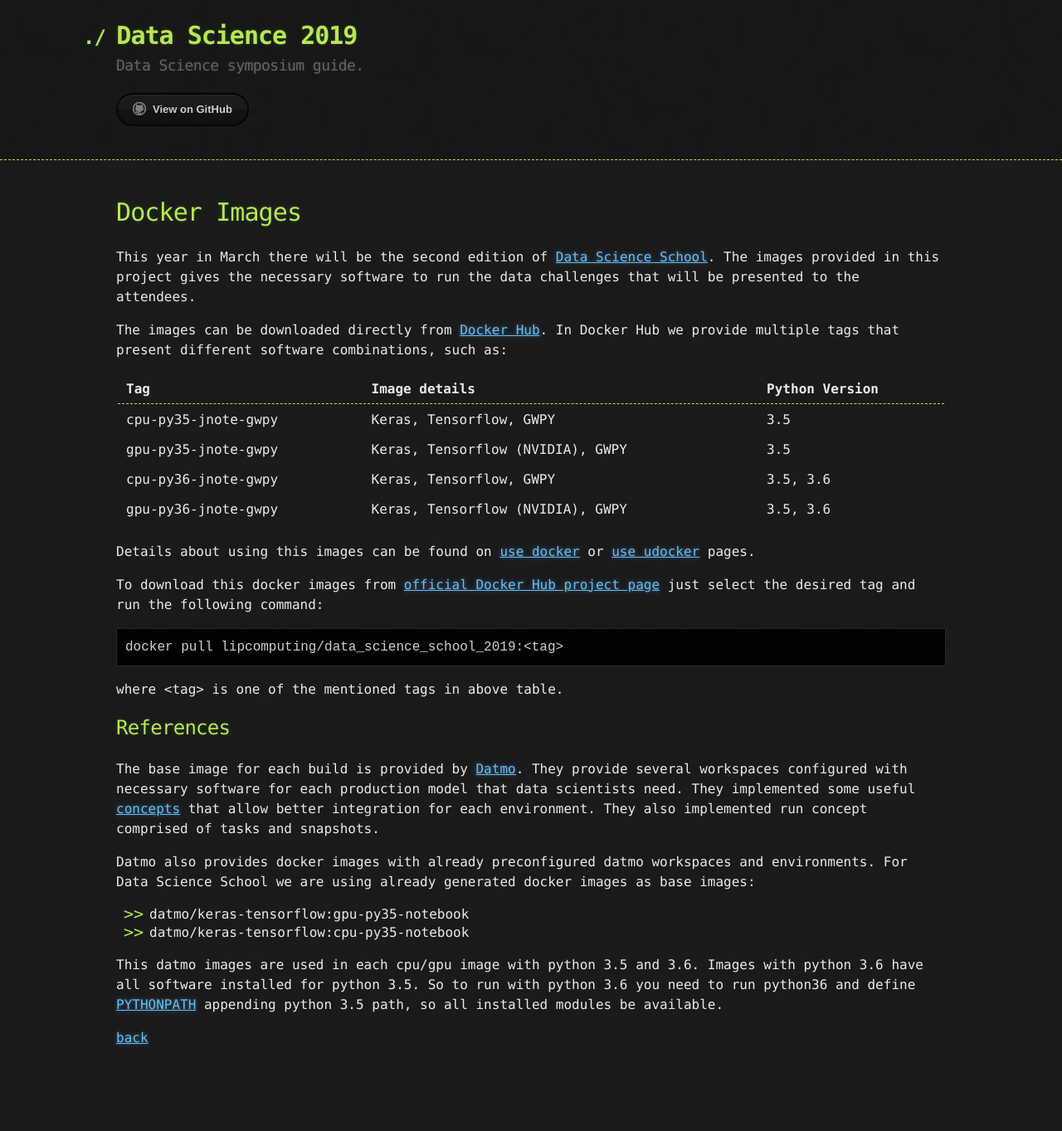
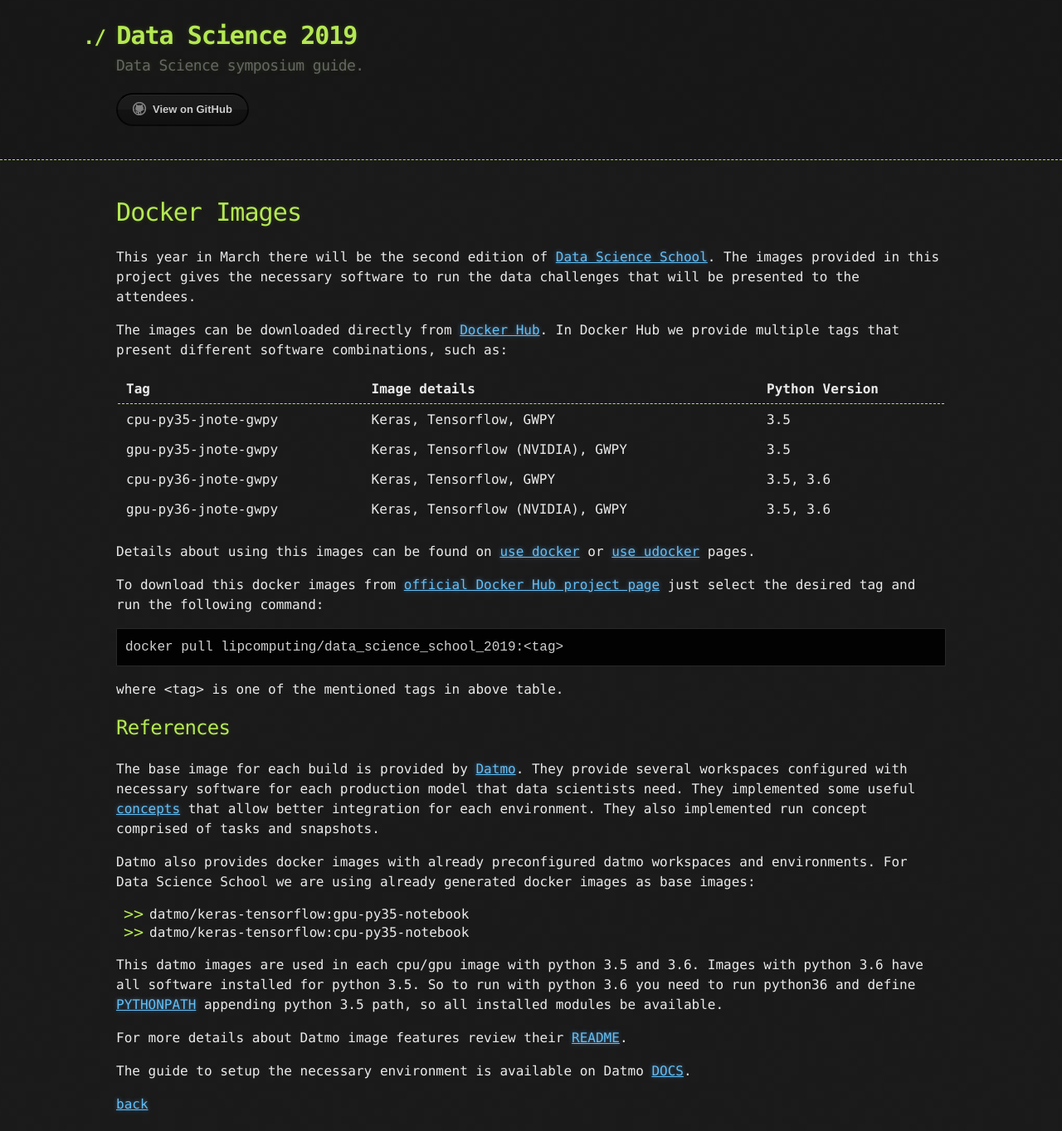
Before and after one commit to LIP-Computing/datascience2019, a Jekyll site: the page built from docs/docker_images.md, in a window 1280 px wide. Shown: the whole page at 83% size. Built offline with Jekyll 4.4.1, drawn with Linux system fonts in a browser that asks for light colours; before the commit the page ends 1283 px from its top, so only the background shows below that.

Commit message:
Update documentation with some notes for docker user guide and additional docker images references.
Signed-off-by: Samuel Bernardo <samuel@lip.pt>

```diff
--- a/docs/docker_images.md
+++ b/docs/docker_images.md
@@ -37,5 +37,9 @@ Datmo also provides docker images with already preconfigured datmo workspaces an
 
 This datmo images are used in each cpu/gpu image with python 3.5 and 3.6. Images with python 3.6 have all software installed for python 3.5. So to run with python 3.6 you need to run python36 and define [PYTHONPATH](https://docs.python.org/3/using/cmdline.html#envvar-PYTHONPATH) appending python 3.5 path, so all installed modules be available.
 
+For more details about Datmo image features review their [README](https://github.com/datmo/datmo/blob/master/README.md).
+
+The guide to setup the necessary environment is available on Datmo [DOCS](https://datmo.readthedocs.io/en/latest/env-setup.html).
+
 
 [back](./)
```
Also changed, not shown: docs/use_docker.md (+9 -0 lines).
